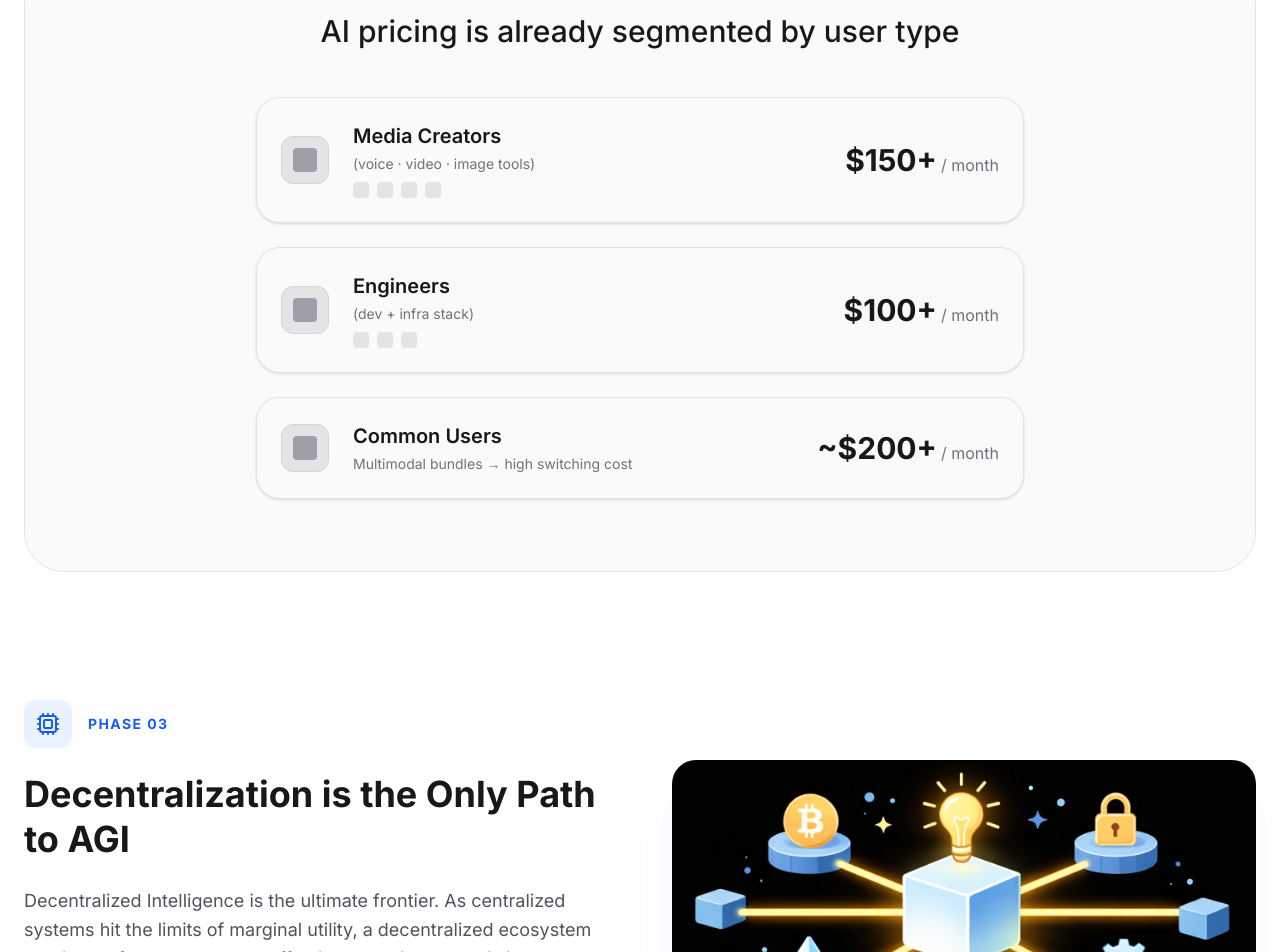
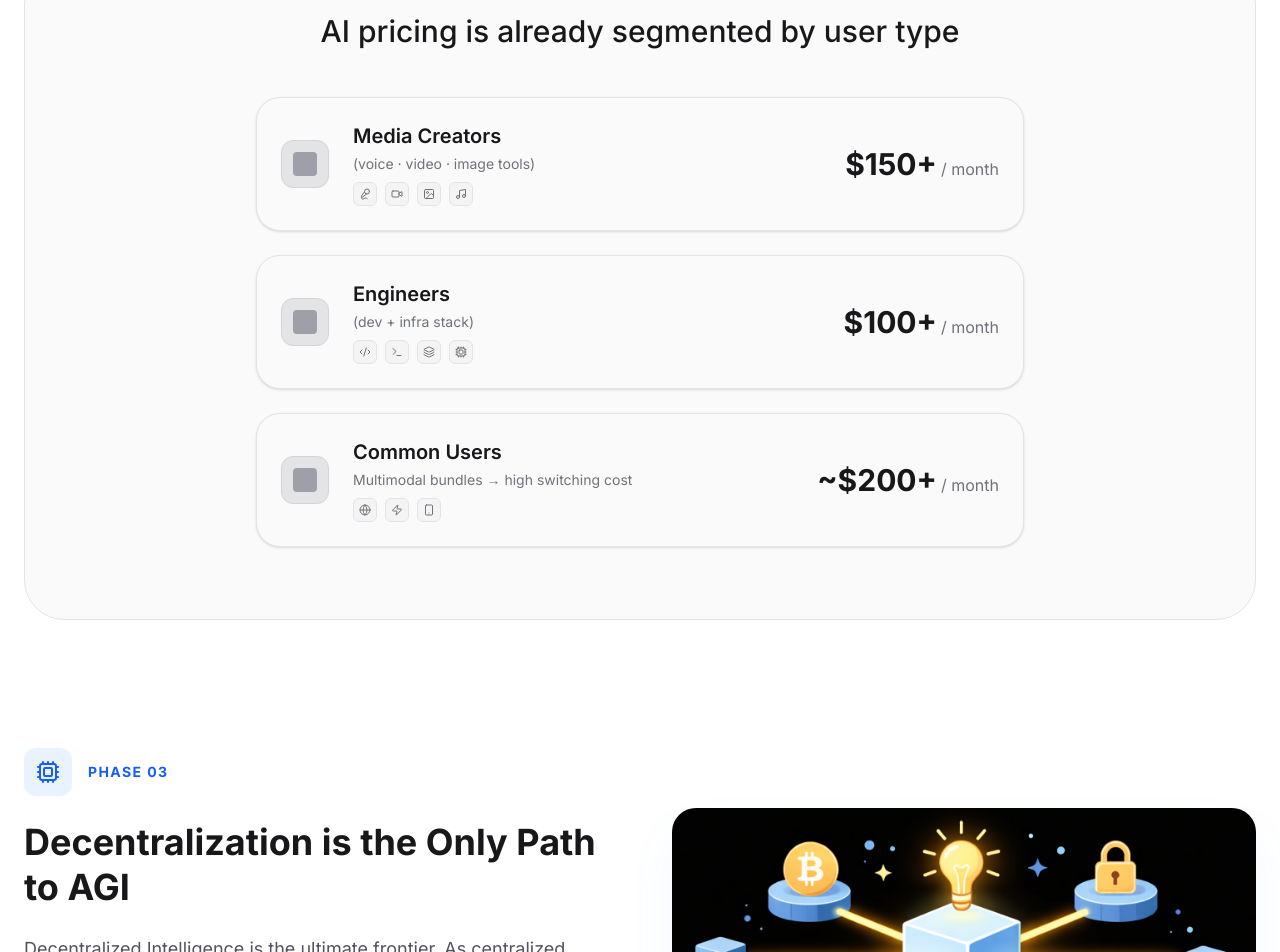
Before and after one commit to Heycoming/cmu-modelverse-initiative-light, a Next.js app: page / in a window 1280 px wide. Shown: the part 2454-3406 px from the top of the page. Built offline with nearby package versions, Linux system fonts and the light colour scheme.

Commit message:
feat: add real icons to pricing cards in light theme

```diff
--- a/src/components/Vision.tsx
+++ b/src/components/Vision.tsx
@@ -1,10 +1,10 @@
 'use client';
 
 import React from 'react';
-import { Database, ShieldAlert, Cpu, CheckCircle2 } from 'lucide-react';
+import { Database, ShieldAlert, Cpu, CheckCircle2, Mic2, Video, Image, Music, Code2, Terminal, Layers, Globe, Zap, Smartphone } from 'lucide-react';
 import { motion } from 'framer-motion';
 
-const PricingCard = ({ title, price, subtitle, icons }: { title: string, price: string, subtitle: string, icons?: any[] }) => (
+const PricingCard = ({ title, price, subtitle, icons }: { title: string, price: string, subtitle: string, icons?: React.ElementType[] }) => (
   <div className="w-full max-w-3xl mx-auto mb-6 bg-zinc-50 border border-zinc-200 rounded-[24px] p-6 flex flex-col md:flex-row items-center justify-between hover:bg-zinc-100 transition-all duration-300 group shadow-sm">
     <div className="flex items-center gap-6 text-center md:text-left mb-4 md:mb-0">
       <div className="w-12 h-12 bg-zinc-200 rounded-xl flex items-center justify-center border border-zinc-300 group-hover:border-[#C41230]/50 transition-colors">
@@ -15,8 +15,10 @@ const PricingCard = ({ title, price, subtitle, icons }: { title: string, price:
         <p className="text-sm text-zinc-500 font-normal">{subtitle}</p>
         {icons && (
           <div className="flex gap-2 mt-2 justify-center md:justify-start">
-            {icons.map((_, i) => (
-              <div key={i} className="w-4 h-4 bg-zinc-200 rounded-sm group-hover:bg-zinc-300 transition-colors"></div>
+            {icons.map((Icon, i) => (
+              <div key={i} className="w-6 h-6 bg-zinc-100 rounded-md flex items-center justify-center border border-zinc-200 group-hover:bg-zinc-200 transition-colors">
+                <Icon size={12} className="text-zinc-500 group-hover:text-zinc-900" />
+              </div>
             ))}
           </div>
         )}
@@ -151,18 +153,19 @@ const Vision = () => {
               title="Media Creators"
               price="$150+"
               subtitle="(voice · video · image tools)"
-              icons={[1, 2, 3, 4]}
+              icons={[Mic2, Video, Image, Music]}
             />
             <PricingCard
               title="Engineers"
               price="$100+"
               subtitle="(dev + infra stack)"
-              icons={[1, 2, 3]}
+              icons={[Code2, Terminal, Layers, Cpu]}
             />
             <PricingCard
               title="Common Users"
               price="~$200+"
               subtitle="Multimodal bundles → high switching cost"
+              icons={[Globe, Zap, Smartphone]}
             />
           </div>
         </motion.div>
```
